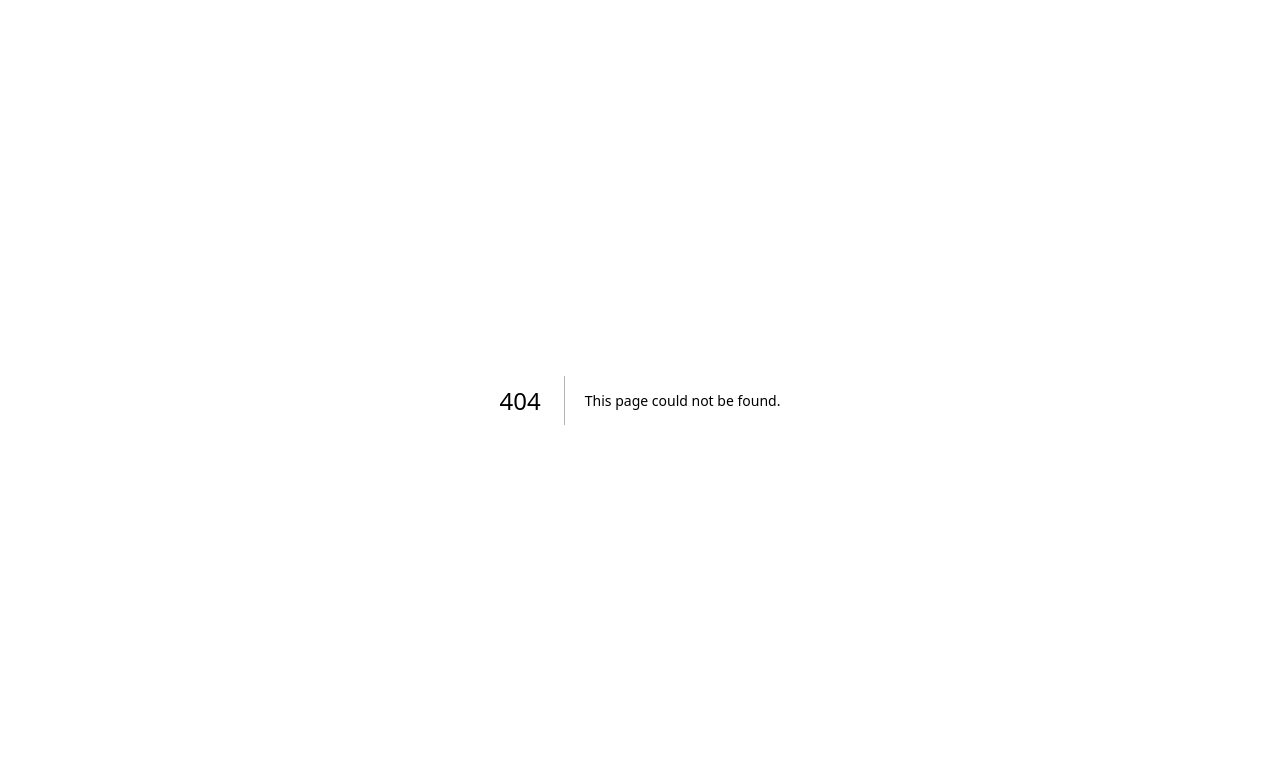
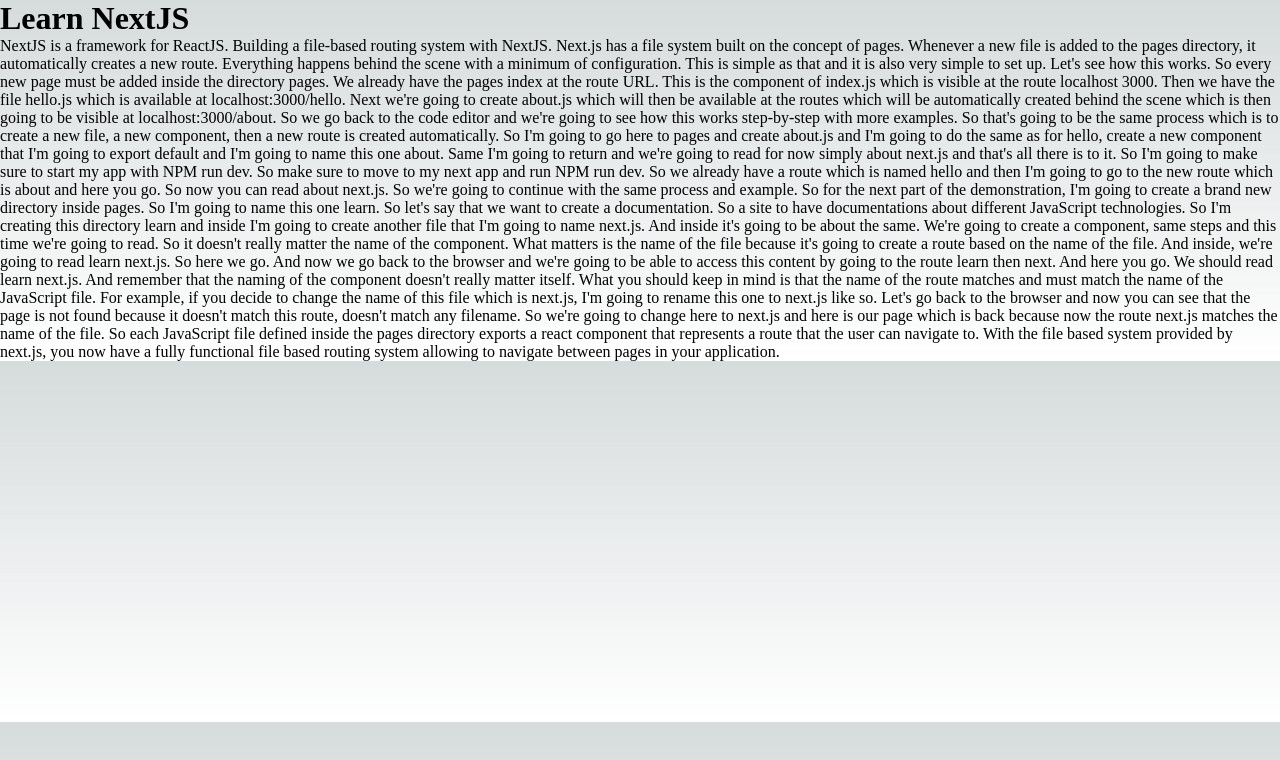
Before and after one commit to sml-40/my-nextJS-app, a Next.js app: page /hello in a window 1280 px wide. Before the commit this address had no page. Shown: the top 760 px of the page. Built offline with nearby package versions, Linux system fonts and the light colour scheme.

Commit message:
added routes in pages directory. Now creating Links to nav between pages

```diff
--- /dev/null
+++ b/pages/hello.js
@@ -0,0 +1,59 @@
+export default function Hello() {
+	return (
+		<>
+			<h1>Learn NextJS</h1>
+			<p>
+				NextJS is a framework for ReactJS. Building a file-based routing system
+				with NextJS. Next.js has a file system built on the concept of pages.
+				Whenever a new file is added to the pages directory, it automatically
+				creates a new route. Everything happens behind the scene with a minimum
+				of configuration. This is simple as that and it is also very simple to
+				set up. Let's see how this works. So every new page must be added inside
+				the directory pages. We already have the pages index at the route URL.
+				This is the component of index.js which is visible at the route
+				localhost 3000. Then we have the file hello.js which is available at
+				localhost:3000/hello. Next we're going to create about.js which will
+				then be available at the routes which will be automatically created
+				behind the scene which is then going to be visible at
+				localhost:3000/about. So we go back to the code editor and we're going
+				to see how this works step-by-step with more examples. So that's going
+				to be the same process which is to create a new file, a new component,
+				then a new route is created automatically. So I'm going to go here to
+				pages and create about.js and I'm going to do the same as for hello,
+				create a new component that I'm going to export default and I'm going to
+				name this one about. Same I'm going to return and we're going to read
+				for now simply about next.js and that's all there is to it. So I'm going
+				to make sure to start my app with NPM run dev. So make sure to move to
+				my next app and run NPM run dev. So we already have a route which is
+				named hello and then I'm going to go to the new route which is about and
+				here you go. So now you can read about next.js. So we're going to
+				continue with the same process and example. So for the next part of the
+				demonstration, I'm going to create a brand new directory inside pages.
+				So I'm going to name this one learn. So let's say that we want to create
+				a documentation. So a site to have documentations about different
+				JavaScript technologies. So I'm creating this directory learn and inside
+				I'm going to create another file that I'm going to name next.js. And
+				inside it's going to be about the same. We're going to create a
+				component, same steps and this time we're going to read. So it doesn't
+				really matter the name of the component. What matters is the name of the
+				file because it's going to create a route based on the name of the file.
+				And inside, we're going to read learn next.js. So here we go. And now we
+				go back to the browser and we're going to be able to access this content
+				by going to the route learn then next. And here you go. We should read
+				learn next.js. And remember that the naming of the component doesn't
+				really matter itself. What you should keep in mind is that the name of
+				the route matches and must match the name of the JavaScript file. For
+				example, if you decide to change the name of this file which is next.js,
+				I'm going to rename this one to next.js like so. Let's go back to the
+				browser and now you can see that the page is not found because it
+				doesn't match this route, doesn't match any filename. So we're going to
+				change here to next.js and here is our page which is back because now
+				the route next.js matches the name of the file. So each JavaScript file
+				defined inside the pages directory exports a react component that
+				represents a route that the user can navigate to. With the file based
+				system provided by next.js, you now have a fully functional file based
+				routing system allowing to navigate between pages in your application.
+			</p>
+		</>
+	);
+}
```
Also changed, not shown: pages/about.js (added, +7 -0 lines), pages/index.js (+31 -27 lines), pages/learn/next.js (added, +7 -0 lines).
